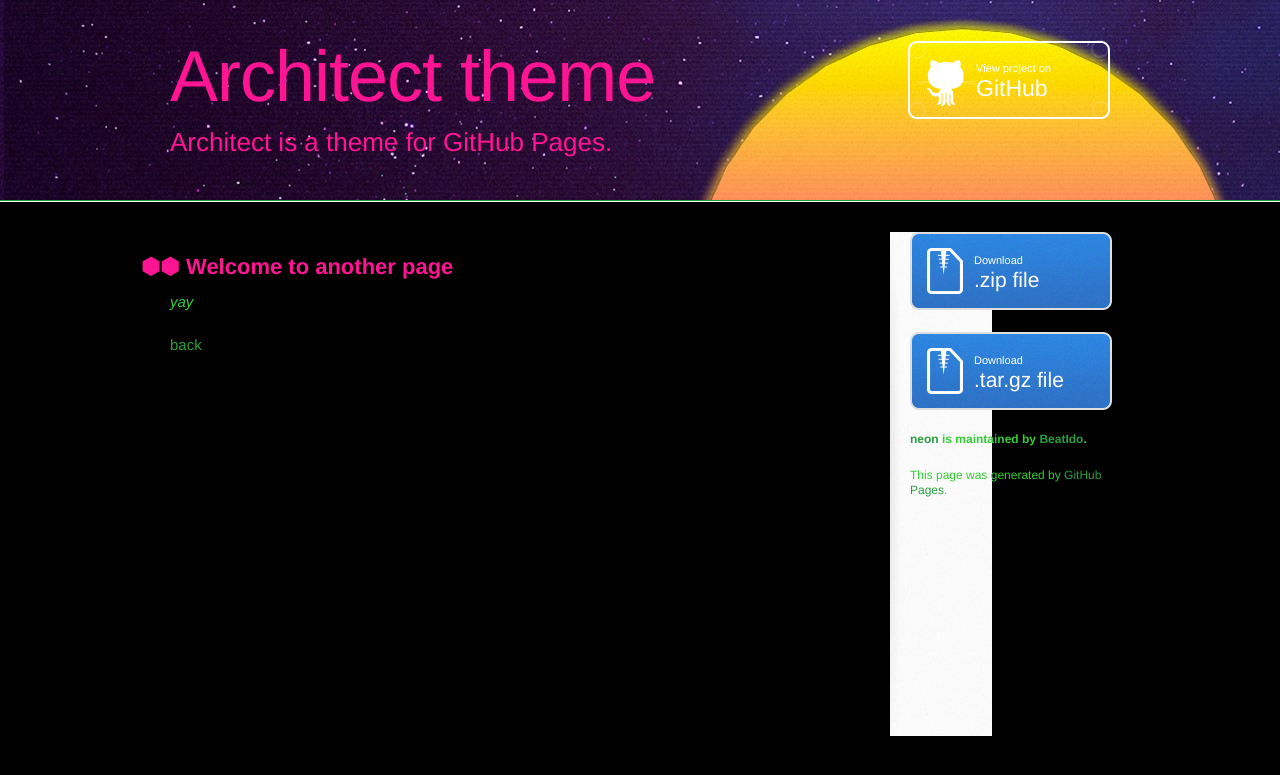
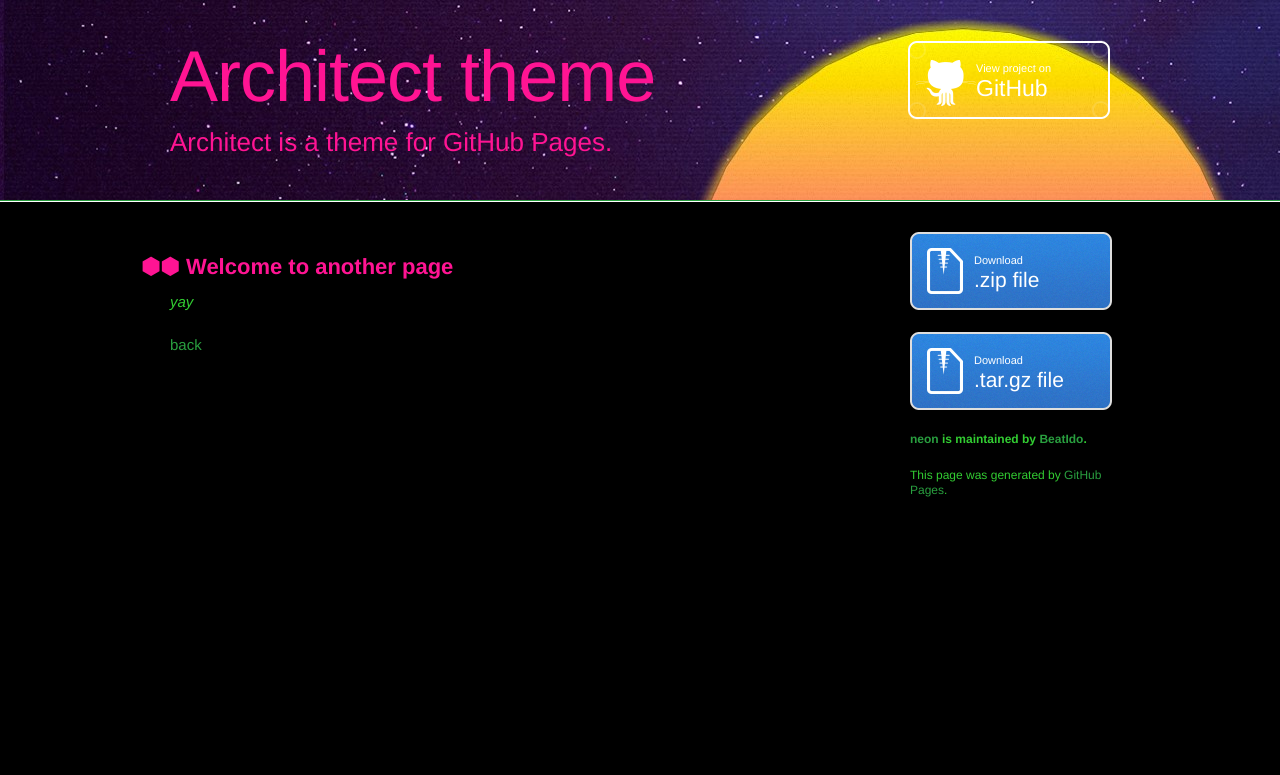
Before and after one commit to BeatIdo/neon, a Jekyll site: the page built from another-page.md, in a window 1280 px wide. Shown: the top 775 px of the page. Built offline with Jekyll 4.4.1, drawn with Linux system fonts in a browser that asks for light colours; our own code applies the rules of GitHub Pages for plain Markdown files.

Commit message:
Update jekyll-theme-architect.scss

```diff
--- a/_sass/jekyll-theme-architect.scss
+++ b/_sass/jekyll-theme-architect.scss
@@ -31,6 +31,7 @@ header {
   font-family: 'Helvetica Neue', Helvetica, Arial, serif;
   background: #299f3f url(../images/header-bg.jpg) 0 0 repeat-x;
   border-bottom: solid 1px #299f3f;
+  background-color: black;
 }
 
 header h1 {
@@ -82,7 +83,8 @@ aside#sidebar {
   padding-left: 20px;
   font-size: 12px;
   line-height: 1.3;
-  background: transparent url(../images/sidebar-bg.jpg) 0 0 no-repeat;
+  /* background: transparent url(../images/sidebar-bg.jpg) 0 0 no-repeat; */
+  background-color: black;
 }
 
 aside#sidebar p.repo-owner,
```
